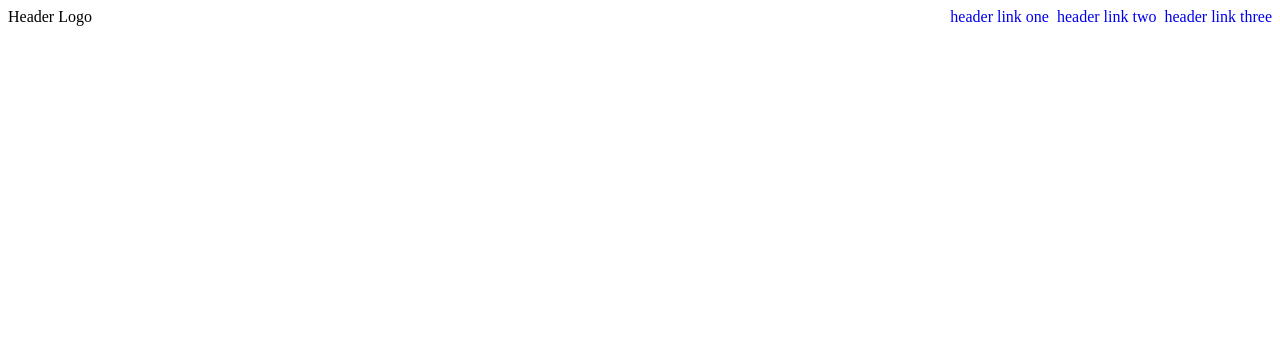
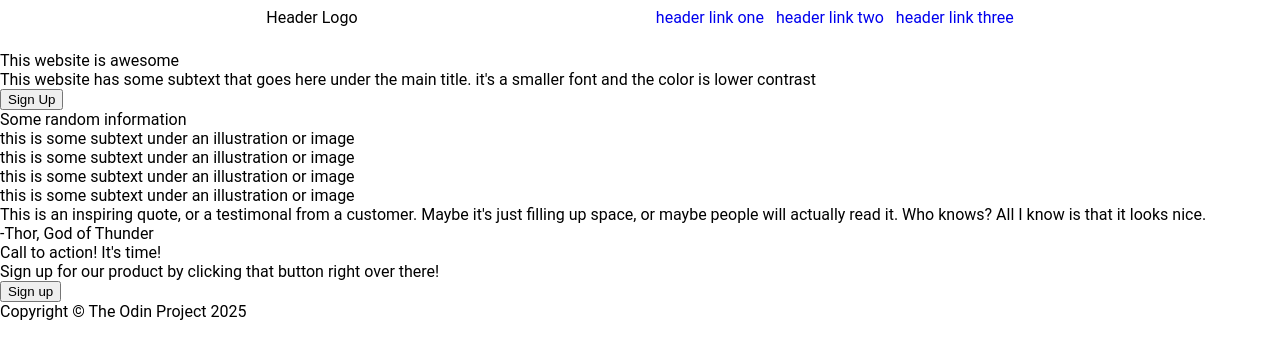
Before and after one commit to KarthikAmaram/odin-landing-page, a plain HTML site: page index.html in a window 1280 px wide. Drawn offline with Linux system fonts and the light colour scheme.

Commit message:
Finished the html, probably will have to change some stuff later, but all the text is done

```diff
--- a/index.html
+++ b/index.html
@@ -3,6 +3,8 @@
 
 <head>
     <meta charset="UTF-8">
+    <meta http-equiv="X-UA-Compatible" content="IE=edge">
+    <meta name="viewport" content="width=device-width, initial-scale=1.0">
     <title>Odin Landing Page</title>
     <link rel="stylesheet" href="style.css">
 </head>
@@ -19,23 +21,49 @@
     </div>
 
     <div class="main">
-
+        <div class="text">
+            <div class="main-text">This website is awesome</div>
+            <div class="secondary-text">This website has some subtext that goes here under the main title. it's a smaller font and the color is lower contrast</div>
+            <button>Sign Up</button>
+        </div>
+        <div class="image-box"></div>
     </div>
 
     <div class="info">
+        <div class="info-header">Some random information</div>
+        <div class="boxes">
+            <div></div>
+            <div></div>
+            <div></div>
+            <div></div>
+        </div>
+        <div class="subtext">
+            <div class="subtext-text">this is some subtext under an illustration or image</div>
+            <div class="subtext-text">this is some subtext under an illustration or image</div>
+            <div class="subtext-text">this is some subtext under an illustration or image</div>
+            <div class="subtext-text">this is some subtext under an illustration or image</div>
+        </div>
 
     </div>
 
     <div class="quote">
-
+        <div class="quote-text">This is an inspiring quote, or a testimonal from a customer. Maybe it's just filling up space, or maybe
+            people will actually read it. Who knows? All I know is that it looks nice.
+        </div>
+        <div class="quote-credit">-Thor, God of Thunder</div>
     </div>
 
     <div class="call-to-action">
+        <div class="holder">
+            <div>Call to action! It's time!</div>
+            <div>Sign up for our product by clicking that button right over there!</div>
+            <button>Sign up</button>
 
+        </div>
     </div>
 
     <div class="footer">
-
+        <div>Copyright © The Odin Project 2025</div>
     </div>
 
 </body>
--- a/style.css
+++ b/style.css
@@ -1,5 +1,9 @@
 body {
-    font: "Roboto";
+    font-family: "Roboto", sans-serif;
+    margin: 0;
+    padding: 0;
+    width: 100vw;
+    min-height: 100vh;
     display: flex;
     flex-direction: column;
 }
@@ -7,10 +11,8 @@ body {
 ul {
     list-style-type: none;
     display: flex;
-    gap: 8px;
+    gap: 12px;
     margin-top: 0;
-    margin-right: 0;
-    margin-left: auto;
   }
 
 a {
@@ -19,4 +21,10 @@ a {
 
 .header {
     display: flex;
+    justify-content: space-evenly;
+    padding: 8px;
 }
+
+.main{
+    display: flex;
+}
```
Also changed, not shown: cool_img.jpg (added).
